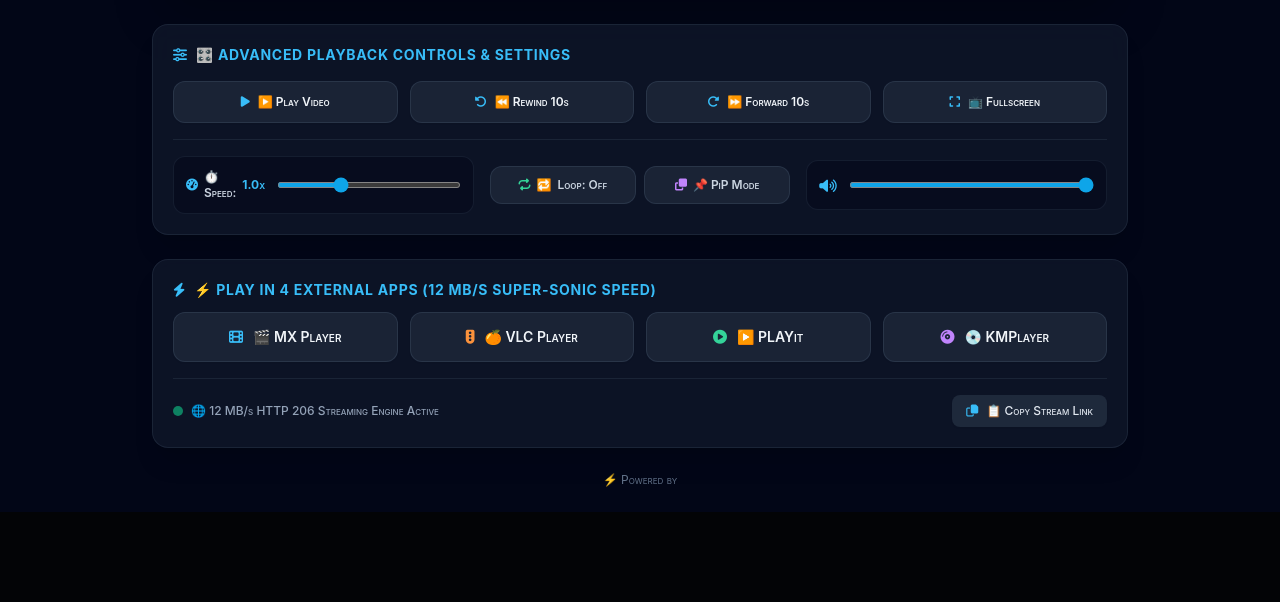
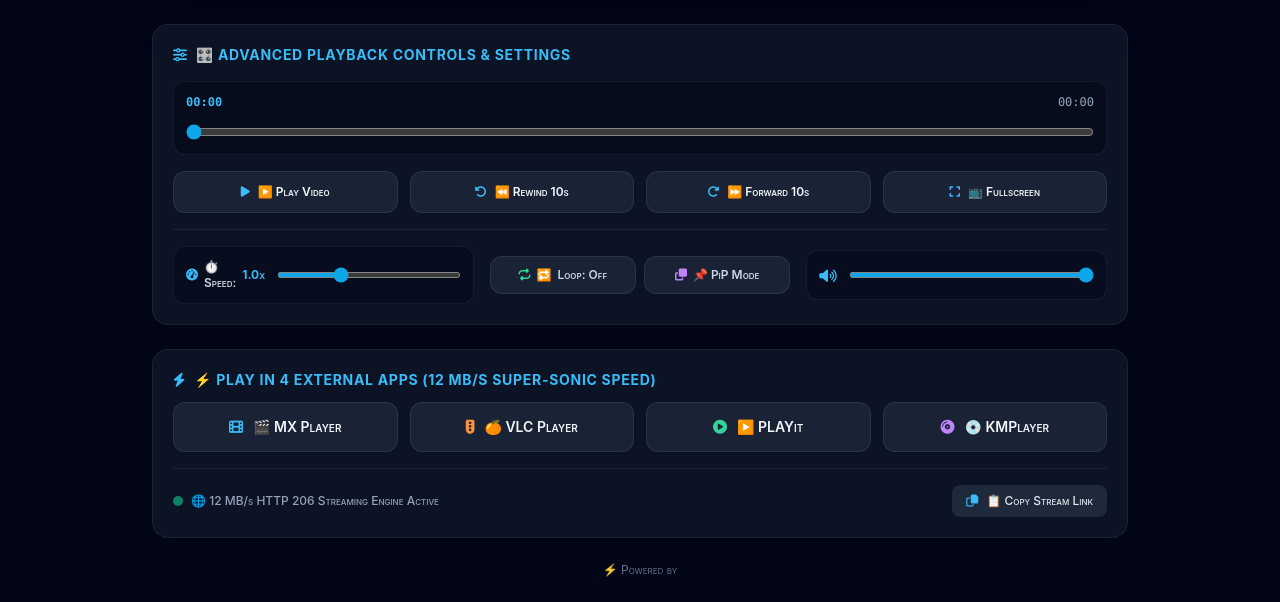
Before and after one commit to noobgittg/not-working, a FastAPI app: template app/web/templates/watch.html in a window 1280 px wide. Shown: the part 642-1244 px from the top of the page. Before the commit the page ends 1154 px from the top, so only its background shows below. Run offline with FastAPI, Linux system fonts and the light colour scheme; the template is opened without the code that fills it, so the values that code supplies are empty; parts of the project's set-up code (start-up, migrations or seed data) failed here and were passed over; some libraries are stand-ins or nearby versions.

Commit message:
Update watch.html

```diff
--- a/app/web/templates/watch.html
+++ b/app/web/templates/watch.html
@@ -26,7 +26,7 @@
         }
     </style>
 </head>
-<body class="bg-slate-950 text-slate-100 min-h-screen flex flex-col selection:bg-sky-500 selection:text-slate-950">
+<body class="bg-slate-950 text-slate-100 min-h-screen flex flex-col selection:bg-sky-500 selection:text-slate-950 font-sans">
 
     <!-- Header -->
     <header class="w-full border-b border-slate-800/80 px-4 py-3.5 flex items-center justify-between bg-slate-900/90 backdrop-blur-md sticky top-0 z-50 shadow-lg">
@@ -52,7 +52,7 @@
 
         <!-- Video Container -->
         <div class="relative w-full aspect-video bg-black rounded-2xl overflow-hidden shadow-2xl border border-slate-800/80 mb-6 group">
-            <video id="videoPlayer" class="w-full h-full object-contain" playsinline preload="metadata">
+            <video id="videoPlayer" class="w-full h-full object-contain cursor-pointer" playsinline preload="metadata">
                 <source src="{{ stream_url }}" type="video/mp4">
                 Your browser does not support HTML5 video streaming.
             </video>
@@ -62,6 +62,13 @@
                 <span class="w-2 h-2 rounded-full bg-emerald-500 animate-pulse"></span>
                 <span class="small-caps">🎬 Live Stream Active</span>
             </div>
+
+            <!-- Central Big Play Button Overlay on Pause -->
+            <div id="bigPlayOverlay" class="absolute inset-0 flex items-center justify-center bg-slate-950/40 backdrop-blur-[2px] transition-opacity duration-300 cursor-pointer" onclick="togglePlay()">
+                <div class="w-16 h-16 rounded-full bg-sky-500 text-slate-950 flex items-center justify-center shadow-2xl shadow-sky-500/40 text-2xl transform hover:scale-110 transition">
+                    <i class="fa-solid fa-play ml-1" id="bigPlayIcon"></i>
+                </div>
+            </div>
         </div>
 
         <!-- Advanced Video Settings & Playback Control Bar -->
@@ -69,6 +76,15 @@
             <h2 class="text-xs md:text-sm font-bold text-sky-400 uppercase tracking-wider mb-4 flex items-center gap-2 small-caps">
                 <i class="fa-solid fa-sliders"></i> 🎛️ Advanced Playback Controls & Settings
             </h2>
+
+            <!-- Progress / Seekbar & Time Display -->
+            <div class="mb-4 bg-slate-950/50 p-3 rounded-xl border border-slate-800/60">
+                <div class="flex justify-between items-center text-xs text-slate-300 font-mono mb-2 small-caps">
+                    <span id="currentTime" class="text-sky-400 font-bold">00:00</span>
+                    <span id="duration" class="text-slate-400">00:00</span>
+                </div>
+                <input type="range" id="progressBar" min="0" max="100" value="0" step="0.1" class="w-full accent-sky-500 cursor-pointer h-2 bg-slate-800 rounded-lg">
+            </div>
 
             <div class="grid grid-cols-2 sm:grid-cols-4 gap-3 mb-4">
                 <!-- Play / Pause -->
@@ -124,19 +140,19 @@
             </h2>
             <div class="grid grid-cols-2 sm:grid-cols-4 gap-3">
                 <!-- 1. MX Player -->
-                <a href="intent://{{ stream_url }}#Intent;package=com.mxtech.videoplayer.ad;type=video/*;end" onclick="handleExternalPlayer(event, this.href)" class="flex items-center justify-center gap-2.5 p-3.5 rounded-xl bg-slate-800/80 hover:bg-sky-500 hover:text-slate-950 transition border border-slate-700/60 font-semibold text-xs md:text-sm shadow-sm group">
+                <a href="intent://{{ stream_url | urlencode }}#Intent;package=com.mxtech.videoplayer.ad;type=video/*;scheme=https;end" onclick="handleExternalPlayer(event, this.href)" class="flex items-center justify-center gap-2.5 p-3.5 rounded-xl bg-slate-800/80 hover:bg-sky-500 hover:text-slate-950 transition border border-slate-700/60 font-semibold text-xs md:text-sm shadow-sm group">
                     <i class="fa-solid fa-film text-sky-400 group-hover:text-slate-950"></i> <span class="small-caps">🎬 MX Player</span>
                 </a>
                 <!-- 2. VLC Player -->
-                <a href="intent://{{ stream_url }}#Intent;package=org.videolan.vlc;type=video/*;end" onclick="handleExternalPlayer(event, this.href)" class="flex items-center justify-center gap-2.5 p-3.5 rounded-xl bg-slate-800/80 hover:bg-orange-500 hover:text-slate-950 transition border border-slate-700/60 font-semibold text-xs md:text-sm shadow-sm group">
+                <a href="intent://{{ stream_url | urlencode }}#Intent;package=org.videolan.vlc;type=video/*;scheme=https;end" onclick="handleExternalPlayer(event, this.href)" class="flex items-center justify-center gap-2.5 p-3.5 rounded-xl bg-slate-800/80 hover:bg-orange-500 hover:text-slate-950 transition border border-slate-700/60 font-semibold text-xs md:text-sm shadow-sm group">
                     <i class="fa-solid fa-traffic-light text-orange-400 group-hover:text-slate-950"></i> <span class="small-caps">🍊 VLC Player</span>
                 </a>
                 <!-- 3. PLAYit -->
-                <a href="intent://{{ stream_url }}#Intent;package=com.playit.videoplayer;type=video/*;end" onclick="handleExternalPlayer(event, this.href)" class="flex items-center justify-center gap-2.5 p-3.5 rounded-xl bg-slate-800/80 hover:bg-emerald-500 hover:text-slate-950 transition border border-slate-700/60 font-semibold text-xs md:text-sm shadow-sm group">
+                <a href="intent://{{ stream_url | urlencode }}#Intent;package=com.playit.videoplayer;type=video/*;scheme=https;end" onclick="handleExternalPlayer(event, this.href)" class="flex items-center justify-center gap-2.5 p-3.5 rounded-xl bg-slate-800/80 hover:bg-emerald-500 hover:text-slate-950 transition border border-slate-700/60 font-semibold text-xs md:text-sm shadow-sm group">
                     <i class="fa-solid fa-circle-play text-emerald-400 group-hover:text-slate-950"></i> <span class="small-caps">▶️ PLAYit</span>
                 </a>
                 <!-- 4. KMPlayer -->
-                <a href="intent://{{ stream_url }}#Intent;package=com.kmplayer;type=video/*;end" onclick="handleExternalPlayer(event, this.href)" class="flex items-center justify-center gap-2.5 p-3.5 rounded-xl bg-slate-800/80 hover:bg-purple-500 hover:text-slate-950 transition border border-slate-700/60 font-semibold text-xs md:text-sm shadow-sm group">
+                <a href="intent://{{ stream_url | urlencode }}#Intent;package=com.kmplayer;type=video/*;scheme=https;end" onclick="handleExternalPlayer(event, this.href)" class="flex items-center justify-center gap-2.5 p-3.5 rounded-xl bg-slate-800/80 hover:bg-purple-500 hover:text-slate-950 transition border border-slate-700/60 font-semibold text-xs md:text-sm shadow-sm group">
                     <i class="fa-solid fa-compact-disc text-purple-400 group-hover:text-slate-950"></i> <span class="small-caps">💿 KMPlayer</span>
                 </a>
             </div>
@@ -166,31 +182,78 @@
     <!-- JavaScript Controller -->
     <script>
         const video = document.getElementById('videoPlayer');
+        const bigPlayOverlay = document.getElementById('bigPlayOverlay');
+        const progressBar = document.getElementById('progressBar');
+        const currentTimeEl = document.getElementById('currentTime');
+        const durationEl = document.getElementById('duration');
+
+        // Format seconds to HH:MM:SS or MM:SS
+        function formatTime(seconds) {
+            if (isNaN(seconds)) return "00:00";
+            const h = Math.floor(seconds / 3600);
+            const m = Math.floor((seconds % 3600) / 60);
+            const s = Math.floor(seconds % 60);
+            if (h > 0) {
+                return `${h}:${m < 10 ? '0' : ''}${m}:${s < 10 ? '0' : ''}${s}`;
+            }
+            return `${m < 10 ? '0' : ''}${m}:${s < 10 ? '0' : ''}${s}`;
+        }
+
+        // Update duration on metadata load
+        video.addEventListener('loadedmetadata', () => {
+            durationEl.textContent = formatTime(video.duration);
+        });
+
+        // Update progress bar and time display during playback
+        video.addEventListener('timeupdate', () => {
+            if (video.duration) {
+                const percent = (video.currentTime / video.duration) * 100;
+                progressBar.value = percent;
+                currentTimeEl.textContent = formatTime(video.currentTime);
+            }
+        });
+
+        // Seekbar input change
+        progressBar.addEventListener('input', (e) => {
+            if (video.duration) {
+                const time = (e.target.value / 100) * video.duration;
+                video.currentTime = time;
+            }
+        });
 
         // Play / Pause Toggle
         function togglePlay() {
             const playIcon = document.getElementById('playIcon');
             const playText = document.getElementById('playText');
+
             if (video.paused) {
-                video.play();
-                playIcon.className = "fa-solid fa-pause text-sky-400";
-                playText.textContent = "⏸️ Pause Video";
+                video.play().then(() => {
+                    playIcon.className = "fa-solid fa-pause text-sky-400";
+                    playText.textContent = "⏸️ Pause Video";
+                    bigPlayOverlay.classList.add('opacity-0', 'pointer-events-none');
+                }).catch(err => console.error("Playback error:", err));
             } else {
                 video.pause();
                 playIcon.className = "fa-solid fa-play text-sky-400";
                 playText.textContent = "▶️ Play Video";
+                bigPlayOverlay.classList.remove('opacity-0', 'pointer-events-none');
             }
         }
 
         video.addEventListener('play', () => {
             document.getElementById('playIcon').className = "fa-solid fa-pause text-sky-400";
             document.getElementById('playText').textContent = "⏸️ Pause Video";
+            bigPlayOverlay.classList.add('opacity-0', 'pointer-events-none');
         });
 
         video.addEventListener('pause', () => {
             document.getElementById('playIcon').className = "fa-solid fa-play text-sky-400";
             document.getElementById('playText').textContent = "▶️ Play Video";
+            bigPlayOverlay.classList.remove('opacity-0', 'pointer-events-none');
         });
+
+        // Click video element to toggle play
+        video.addEventListener('click', togglePlay);
 
         // Skip Time (Rewind/Forward)
         function skipTime(seconds) {
@@ -275,9 +338,8 @@
             });
         }
 
-        // External Player fallback handler
+        // External Player intent launcher with fallback
         function handleExternalPlayer(event, intentUrl) {
-            // On desktop or iOS where intent:// might not be supported natively, fallback gracefully or notify user
             const isAndroid = /Android/i.test(navigator.userAgent);
             if (!isAndroid) {
                 event.preventDefault();
```
